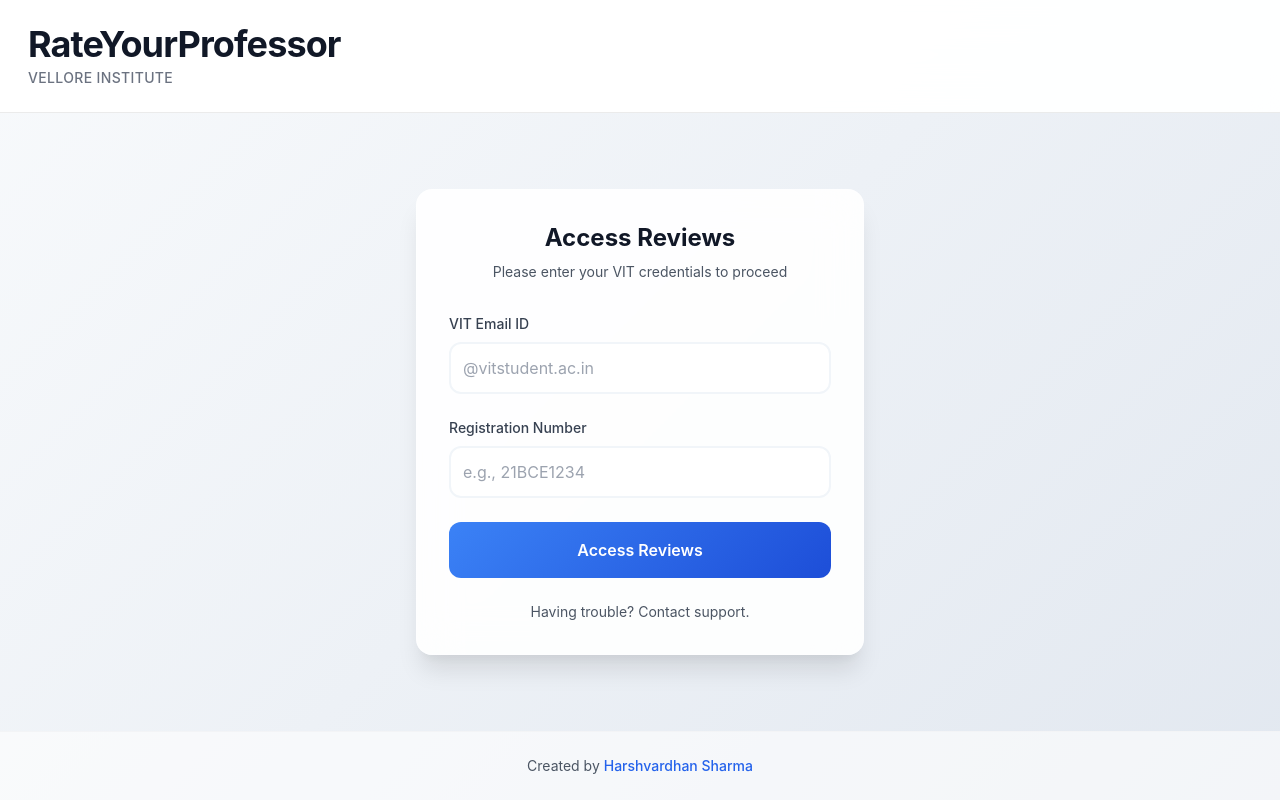
After one commit to harshvardhan-sharma-X/professor_rating_website, a Django app: page /login/ in a window 1280 px wide. The commit adds this page. Run offline with Django 5.2, Linux system fonts and the light colour scheme.

Commit message:
forth commit

```diff
--- a/professors/urls.py
+++ b/professors/urls.py
@@ -8,4 +8,5 @@
     path('search/', views.search_professors, name='search_professors'),
     path('ratings/', views.get_professor_ratings, name='get_professor_ratings'),
     path('all/', views.get_all_professors, name='get_all_professors'),
+    path('login/', views.login_view, name='login_view'),
 ]
--- a/professors/views.py
+++ b/professors/views.py
@@ -12,6 +12,19 @@
 
 def rate_view(request):
     return render(request, 'rate.html')
+
+@csrf_exempt  # For demo only; use CSRF tokens in production!
+def login_view(request):
+    if request.method == 'POST':
+        vit_email = request.POST.get('vitEmail')
+        reg_no = request.POST.get('registrationNumber')
+        # Replace this with your actual authentication logic
+        if vit_email == 'test@vitstudent.ac.in' and reg_no == '21BCE1234':
+            return JsonResponse({'success': True, 'message': 'Verification successful! Redirecting to reviews...'})
+        else:
+            return JsonResponse({'success': False, 'message': 'Invalid VIT Email ID or Registration Number.'})
+    return render(request, 'login.html')
+
 
 @csrf_exempt
 def submit_rating(request):
--- /dev/null
+++ b/templates/login.html
@@ -0,0 +1,273 @@
+<!DOCTYPE html>
+<html lang="en">
+<head>
+    <meta charset="UTF-8">
+    <meta name="viewport" content="width=device-width, initial-scale=1.0">
+    <title>Login - RateYourProfessor</title>
+    <link href="https://cdn.jsdelivr.net/npm/tailwindcss@2.2.19/dist/tailwind.min.css" rel="stylesheet">
+    <style>
+        /* Global styles from rate.html */
+        * {
+            scroll-behavior: smooth;
+        }
+
+        body {
+            background: linear-gradient(135deg, #f8fafc 0%, #e2e8f0 100%);
+            font-family: 'Inter', -apple-system, BlinkMacSystemFont, 'Segoe UI', system-ui, sans-serif;
+        }
+
+        .site-header {
+            background: rgba(255, 255, 255, 0.95);
+            backdrop-filter: blur(20px);
+            border-bottom: 1px solid rgba(0, 0, 0, 0.08);
+            position: sticky;
+            top: 0;
+            z-index: 10;
+        }
+
+        .container {
+            animation: slideUp 0.6s cubic-bezier(0.4, 0, 0.2, 1);
+        }
+
+        @keyframes slideUp {
+            from {
+                opacity: 0;
+                transform: translateY(30px);
+            }
+            to {
+                opacity: 1;
+                transform: translateY(0);
+            }
+        }
+
+        /* Styles for input fields and buttons, adapted from rate.html */
+        .form-input {
+            border: 2px solid #f1f5f9;
+            transition: all 0.3s ease;
+        }
+
+        .form-input:focus {
+            border-color: #3b82f6;
+            box-shadow: 0 0 0 3px rgba(59, 130, 246, 0.1);
+        }
+
+        .btn-primary {
+            background: linear-gradient(135deg, #3b82f6 0%, #1d4ed8 100%);
+            border: none;
+            transition: all 0.3s ease;
+            position: relative;
+            overflow: hidden;
+        }
+
+        .btn-primary::before {
+            content: '';
+            position: absolute;
+            top: 0;
+            left: -100%;
+            width: 100%;
+            height: 100%;
+            background: linear-gradient(90deg, transparent, rgba(255, 255, 255, 0.2), transparent);
+            transition: left 0.5s;
+        }
+
+        .btn-primary:hover::before {
+            left: 100%;
+        }
+
+        .btn-primary:hover {
+            transform: translateY(-2px);
+            box-shadow: 0 8px 25px rgba(59, 130, 246, 0.3);
+        }
+
+        .btn-primary:active {
+            transform: translateY(0);
+        }
+
+        .glass-card {
+            background: rgba(255, 255, 255, 0.9);
+            backdrop-filter: blur(20px);
+            border: 1px solid rgba(255, 255, 255, 0.2);
+        }
+
+        .footer-link {
+            position: relative;
+            overflow: hidden;
+        }
+
+        .footer-link::after {
+            content: '';
+            position: absolute;
+            bottom: 0;
+            left: 0;
+            width: 0;
+            height: 1px;
+            background: currentColor;
+            transition: width 0.3s ease;
+        }
+
+        .footer-link:hover::after {
+            width: 100%;
+        }
+
+        /* Message box styles */
+        .message-box {
+            padding: 0.75rem 1rem;
+            border-radius: 0.75rem;
+            font-size: 0.9rem;
+            text-align: center;
+        }
+        .message-box.success {
+            background-color: #d1fae5; /* green-100 */
+            color: #065f46; /* green-800 */
+            border: 1px solid #a7f3d0; /* green-200 */
+        }
+        .message-box.error {
+            background-color: #fee2e2; /* red-100 */
+            color: #991b1b; /* red-800 */
+            border: 1px solid #fecaca; /* red-200 */
+        }
+    </style>
+</head>
+
+<body class="min-h-screen flex flex-col">
+    <header class="site-header">
+        <div class="pl-7 py-6">
+            <h1 class="text-gray-900 font-bold text-3xl md:text-4xl tracking-tight">
+                RateYourProfessor
+                <span class="block text-sm text-gray-500 mt-1 font-medium tracking-wide uppercase">Vellore Institute</span>
+            </h1>
+        </div>
+    </header>
+
+    <div class="flex-grow flex justify-center items-center p-4">
+        <div class="glass-card container p-8 rounded-2xl shadow-xl w-full max-w-md">
+            <div class="text-center mb-8">
+                <h2 class="text-2xl font-bold text-gray-900 mb-2">Access Reviews</h2>
+                <p class="text-gray-600 text-sm">Please enter your VIT credentials to proceed</p>
+            </div>
+
+            <form id="loginForm" class="space-y-6">
+                <div>
+                    <label for="vitEmail" class="block text-sm font-medium text-gray-700 mb-2">VIT Email ID</label>
+                    <input type="email"
+                           id="vitEmail"
+                           name="vitEmail"
+                           placeholder="@vitstudent.ac.in"
+                           required
+                           class="form-input w-full p-3 rounded-xl text-base focus:outline-none placeholder-gray-400 bg-white">
+                </div>
+
+                <div>
+                    <label for="registrationNumber" class="block text-sm font-medium text-gray-700 mb-2">Registration Number</label>
+                    <input type="text"
+                           id="registrationNumber"
+                           name="registrationNumber"
+                           placeholder="e.g., 21BCE1234"
+                           required
+                           class="form-input w-full p-3 rounded-xl text-base focus:outline-none placeholder-gray-400 bg-white">
+                </div>
+
+                <div class="text-center">
+                    <button type="submit"
+                            id="loginButton"
+                            class="btn-primary text-white font-semibold px-8 py-4 rounded-xl w-full">
+                        Access Reviews
+                    </button>
+                </div>
+
+                <div id="messageContainer" class="mt-4 hidden">
+                    <div id="loginMessage" class="message-box"></div>
+                </div>
+
+                <div class="text-center text-sm text-gray-600">
+                    Having trouble? Contact support.
+                </div>
+            </form>
+        </div>
+    </div>
+
+    <footer class="w-full bg-white bg-opacity-60 backdrop-blur-md py-6 mt-auto border-t border-gray-100">
+        <div class="container mx-auto text-center">
+            <p class="text-sm text-gray-600">
+                Created by
+                <a href="https://www.linkedin.com/in/harshvardhan-sharma-bb2708286"
+                   target="_blank"
+                   rel="noopener noreferrer"
+                   class="footer-link font-medium text-blue-600 hover:text-blue-700 transition-colors duration-300">
+                    Harshvardhan Sharma
+                </a>
+            </p>
+        </div>
+    </footer>
+
+    <script>
+        document.addEventListener('DOMContentLoaded', function() {
+            const loginForm = document.getElementById('loginForm');
+            const loginButton = document.getElementById('loginButton');
+            const messageContainer = document.getElementById('messageContainer');
+            const loginMessage = document.getElementById('loginMessage');
+
+            loginForm.addEventListener('submit', async function(event) {
+                event.preventDefault(); // Prevent default form submission
+
+                const vitEmail = document.getElementById('vitEmail').value.trim();
+                const registrationNumber = document.getElementById('registrationNumber').value.trim();
+
+                // Basic validation for empty fields
+                if (!vitEmail || !registrationNumber) {
+                    showMessage('Please enter both your VIT Email ID and Registration Number.', 'error');
+                    return;
+                }
+
+                // Validate VIT Email ID format
+                if (!vitEmail.endsWith('@vitstudent.ac.in')) {
+                    showMessage('Please use your official VIT student email ID (e.g., username@vitstudent.ac.in).', 'error');
+                    return;
+                }
+
+                // Disable button and show loading state
+                loginButton.disabled = true;
+                loginButton.textContent = 'Verifying...';
+                messageContainer.classList.add('hidden'); // Hide previous messages
+
+                try {
+        const response = await fetch('/login/', {
+            method: 'POST',
+            headers: {
+                'Content-Type': 'application/x-www-form-urlencoded',
+                // 'X-CSRFToken': csrftoken, // Add CSRF token in production!
+            },
+            body: new URLSearchParams({
+                vitEmail,
+                registrationNumber
+            })
+        });
+        const data = await response.json();
+
+        if (data.success) {
+            showMessage(data.message, 'success');
+            setTimeout(() => {
+                window.location.href = '/reviews/';
+            }, 1000);
+        } else {
+            showMessage(data.message, 'error');
+        }
+    } catch (error) {
+        console.error('Login error:', error);
+        showMessage('An unexpected error occurred. Please try again.', 'error');
+    } finally {
+        loginButton.disabled = false;
+        loginButton.textContent = 'Access Reviews';
+    }
+});
+
+            function showMessage(message, type) {
+                loginMessage.textContent = message;
+                loginMessage.className = `message-box ${type}`; // Apply success or error class
+                messageContainer.classList.remove('hidden');
+            }
+        });
+    </script>
+
+</body>
+</html>
```
Also changed, not shown: templates/rate.html (+22 -5 lines), db.sqlite3.
